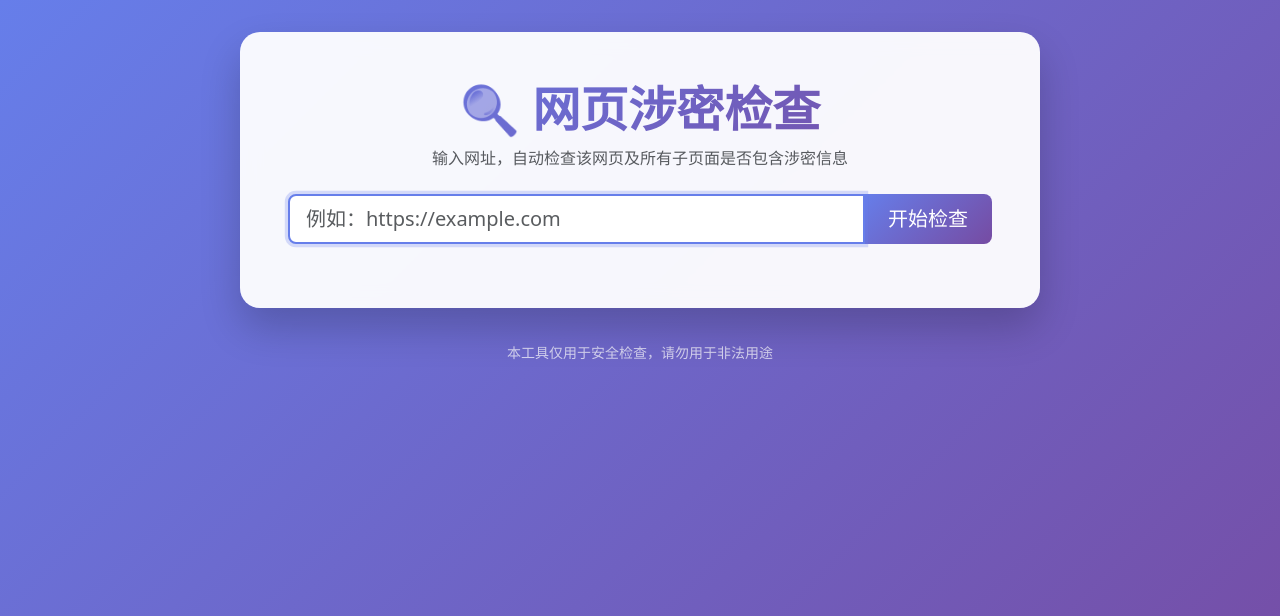
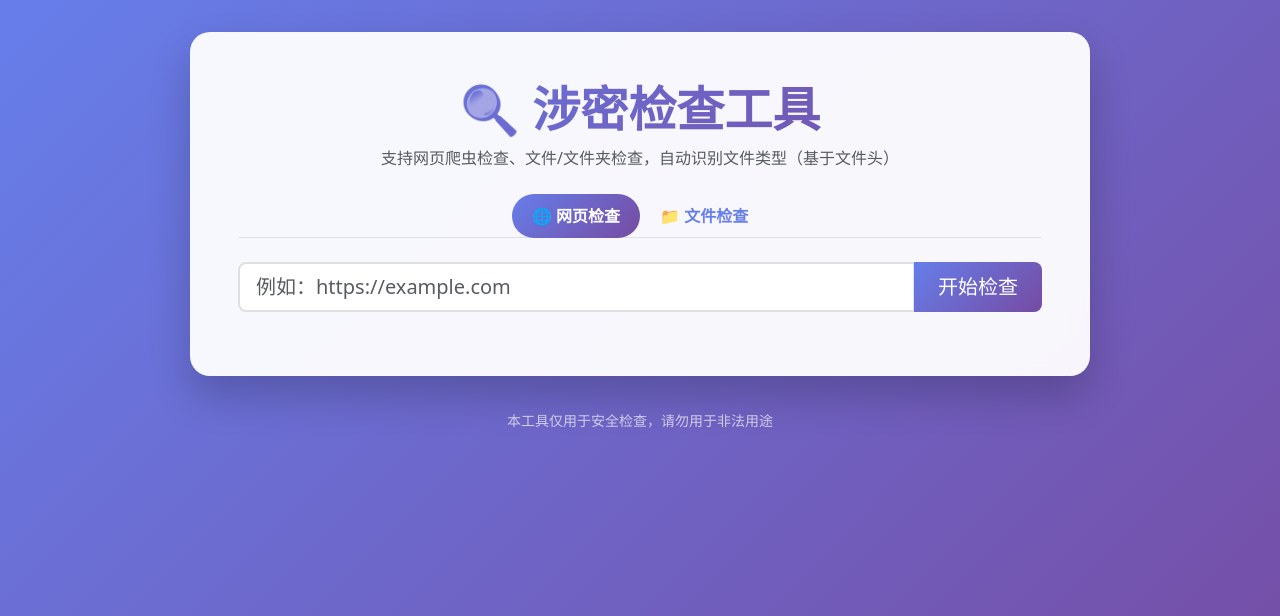
Before and after one commit to amieon/Automated-Classified-Information-Inspection, a FastAPI app: page / in a window 1280 px wide. Shown: the top 616 px of the page. Run offline with FastAPI, Linux system fonts and the light colour scheme; some libraries are stand-ins or nearby versions.

Commit message:
[feat] 加入文件检查

```diff
--- a/templates/index.html
+++ b/templates/index.html
@@ -3,11 +3,10 @@
 <head>
     <meta charset="UTF-8">
     <meta name="viewport" content="width=device-width, initial-scale=1.0">
-    <title>🔍 网页涉密检查工具</title>
+    <title>🔍 涉密检查工具</title>
     <!-- Bootstrap 5 CSS (使用国内CDN) -->
     <link href="https://cdn.bootcdn.net/ajax/libs/twitter-bootstrap/5.3.0/css/bootstrap.min.css" rel="stylesheet">
     <style>
-        /* 自定义样式 */
         body {
             background: linear-gradient(135deg, #667eea 0%, #764ba2 100%);
             min-height: 100vh;
@@ -52,13 +51,13 @@
             font-weight: 500;
             color: #667eea;
         }
-        .url-input {
+        .url-input, .path-input {
             border-radius: 30px;
             padding: 12px 20px;
             border: 2px solid #e0e0e0;
             transition: border-color 0.3s;
         }
-        .url-input:focus {
+        .url-input:focus, .path-input:focus {
             border-color: #667eea;
             box-shadow: 0 0 0 0.2rem rgba(102, 126, 234, 0.25);
         }
@@ -83,21 +82,74 @@
             color: rgba(255,255,255,0.7);
             margin-top: 2rem;
         }
+        .nav-tabs .nav-link {
+            color: #667eea;
+            font-weight: 600;
+            border: none;
+            padding: 10px 20px;
+        }
+        .nav-tabs .nav-link.active {
+            color: white;
+            background: linear-gradient(135deg, #667eea 0%, #764ba2 100%);
+            border-radius: 30px;
+        }
+        .tab-content {
+            margin-top: 1.5rem;
+        }
+        .file-upload-area {
+            border: 2px dashed #667eea;
+            border-radius: 20px;
+            padding: 2rem;
+            text-align: center;
+            background: #f8f9ff;
+            transition: all 0.3s;
+        }
+        .file-upload-area:hover {
+            background: #eef0ff;
+        }
+        .file-upload-area .form-control {
+            border: none;
+            background: transparent;
+        }
+        .file-upload-area .form-control::-webkit-file-upload-button {
+            background: linear-gradient(135deg, #667eea, #764ba2);
+            color: white;
+            padding: 8px 20px;
+            border: none;
+            border-radius: 30px;
+            cursor: pointer;
+            margin-right: 10px;
+        }
+        .file-upload-area .form-control::-webkit-file-upload-button:hover {
+            opacity: 0.8;
+        }
     </style>
 </head>
 <body>
     <div class="container">
-        <!-- 主卡片 -->
-        <div class="main-card p-4 p-md-5 mx-auto" style="max-width: 800px;">
+        <div class="main-card p-4 p-md-5 mx-auto" style="max-width: 900px;">
             <div class="text-center mb-4">
                 <h1 class="display-5 fw-bold" style="background: linear-gradient(135deg, #667eea, #764ba2); -webkit-background-clip: text; -webkit-text-fill-color: transparent;">
-                    🔍 网页涉密检查
+                    🔍 涉密检查工具
                 </h1>
-                <p class="text-muted">输入网址，自动检查该网页及所有子页面是否包含涉密信息</p>
+                <p class="text-muted">支持网页爬虫检查、文件/文件夹检查，自动识别文件类型（基于文件头）</p>
             </div>
 
-            <!-- 表单 -->
-            <form id="checkForm" action="/check/web" method="POST" target="resultFrame">
+            <!-- 选项卡导航 -->
+            <ul class="nav nav-tabs justify-content-center" id="checkTabs" role="tablist">
+                <li class="nav-item" role="presentation">
+                    <button class="nav-link active" id="web-tab" data-bs-toggle="tab" data-bs-target="#web-check" type="button" role="tab" aria-controls="web-check" aria-selected="true">🌐 网页检查</button>
+                </li>
+                <li class="nav-item" role="presentation">
+                    <button class="nav-link" id="file-tab" data-bs-toggle="tab" data-bs-target="#file-check" type="button" role="tab" aria-controls="file-check" aria-selected="false">📁 文件检查</button>
+                </li>
+            </ul>
+
+            <!-- 选项卡内容 -->
+            <div class="tab-content" id="checkTabsContent">
+                <!-- 网页检查标签页 -->
+                <div class="tab-pane fade show active" id="web-check" role="tabpanel" aria-labelledby="web-tab">
+                    <form id="webForm" action="/check/web" method="POST" target="resultFrame">
                         <div class="input-group input-group-lg mb-3">
                             <input type="text" name="url" class="form-control url-input" placeholder="例如：https://example.com" required>
                             <button type="submit" class="btn check-btn text-white px-4">
@@ -105,6 +157,43 @@
                             </button>
                         </div>
                     </form>
+                </div>
+
+                <!-- 文件检查标签页 -->
+                <div class="tab-pane fade" id="file-check" role="tabpanel" aria-labelledby="file-tab">
+                    <!-- 方式1：输入路径 -->
+                    <div class="mb-4">
+                        <h5 class="text-muted">🔹 输入文件/文件夹路径</h5>
+                        <form id="pathForm" action="/check/file/path" method="POST" target="resultFrame">
+                            <div class="input-group input-group-lg mb-3">
+                                <input type="text" name="path" class="form-control path-input" placeholder="例如：C:\Users\ASUS\Desktop\test" required>
+                                <button type="submit" class="btn check-btn text-white px-4">
+                                    <i class="bi bi-folder-check"></i> 检查路径
+                                </button>
+                            </div>
+                        </form>
+                    </div>
+
+                    <!-- 方式2：上传文件/文件夹 -->
+                    <div>
+                        <h5 class="text-muted">🔹 上传文件或文件夹（支持 Chrome/Edge 等浏览器）</h5>
+                        <form id="uploadForm" action="/check/file/upload" method="POST" enctype="multipart/form-data" target="resultFrame">
+                            <div class="file-upload-area">
+                                <div class="mb-2">
+                                    <i class="bi bi-cloud-upload" style="font-size: 2rem; color: #667eea;"></i>
+                                    <p class="mt-1">点击选择文件或拖拽文件夹到此区域</p>
+                                </div>
+                                <input type="file" name="files" class="form-control" multiple webkitdirectory required>
+                            </div>
+                            <div class="text-center mt-3">
+                                <button type="submit" class="btn check-btn text-white px-4">
+                                    <i class="bi bi-upload"></i> 上传并检查
+                                </button>
+                            </div>
+                        </form>
+                    </div>
+                </div>
+            </div>
 
             <!-- 加载动画 -->
             <div id="loading" class="text-center py-4" style="display: none;">
@@ -119,9 +208,9 @@
                 <iframe id="resultFrame" name="resultFrame" style="width:100%; border:none; min-height: 300px;"></iframe>
             </div>
 
-            <!-- 错误提示占位（如果iframe内容为空） -->
+            <!-- 错误提示 -->
             <div id="errorPlaceholder" class="alert alert-danger mt-3" style="display: none;">
-                出错了，请检查网址是否正确。
+                出错了，请检查输入是否正确。
             </div>
         </div>
 
@@ -130,31 +219,33 @@
         </div>
     </div>
 
-    <!-- Bootstrap 5 JS -->
+    <!-- Bootstrap 5 JS (依赖 Popper) -->
     <script src="https://cdn.bootcdn.net/ajax/libs/twitter-bootstrap/5.3.0/js/bootstrap.bundle.min.js"></script>
-    <!-- 处理表单提交与iframe加载 -->
     <script>
-        const form = document.getElementById('checkForm');
+        // 获取所有表单、加载动画、结果容器等
+        const forms = document.querySelectorAll('form'); // webForm, pathForm, uploadForm
         const loading = document.getElementById('loading');
         const resultContainer = document.getElementById('resultContainer');
         const resultFrame = document.getElementById('resultFrame');
         const errorPlaceholder = document.getElementById('errorPlaceholder');
 
-        // 表单提交时显示加载动画，隐藏旧的iframe
+        // 为所有表单绑定提交事件（统一处理 loading 和结果显示）
+        forms.forEach(form => {
             form.addEventListener('submit', function(e) {
-            // 不阻止默认提交，因为action指向后端，target为iframe
+                // 显示加载，隐藏之前的错误和结果
                 loading.style.display = 'block';
                 resultContainer.style.display = 'none';
                 errorPlaceholder.style.display = 'none';
-            // 清除旧iframe内容（如果有）
+                // 清空 iframe 旧内容
                 resultFrame.srcdoc = '';
+                // 注意：不阻止默认提交，因为表单会提交到 iframe
+            });
         });
 
-        // 监听iframe加载完成事件
+        // 监听 iframe 加载完成事件
         resultFrame.addEventListener('load', function() {
             loading.style.display = 'none';
             try {
-                // 检查iframe内是否有内容（通过body长度）
                 const iframeDoc = resultFrame.contentDocument || resultFrame.contentWindow.document;
                 const bodyContent = iframeDoc.body ? iframeDoc.body.innerHTML.trim() : '';
                 if (bodyContent.length > 0) {
@@ -169,15 +260,14 @@
                     errorPlaceholder.style.display = 'block';
                 }
             } catch (e) {
-                // 跨域或其他错误
-                resultContainer.style.display = 'block'; // 仍显示iframe，但可能看不到内容
+                // 跨域或其他错误（同源下一般不会）
+                resultContainer.style.display = 'block';
                 errorPlaceholder.style.display = 'none';
             }
         });
 
-        // 当页面加载完成时调整iframe高度（如果有预加载内容）
+        // 页面加载完成后调整 iframe 高度（如果有预加载内容）
         window.addEventListener('load', function() {
-            // 如果有初始化内容，可以在这里调整高度
             try {
                 const iframeDoc = resultFrame.contentDocument || resultFrame.contentWindow.document;
                 if (iframeDoc && iframeDoc.body) {
@@ -186,8 +276,18 @@
             } catch(e) {}
         });
 
-        // 可选：按Enter键自动聚焦输入框
-        document.querySelector('.url-input').focus();
+        // 切换标签页时自动清空结果（可选）
+        document.querySelectorAll('[data-bs-toggle="tab"]').forEach(tab => {
+            tab.addEventListener('shown.bs.tab', function (e) {
+                // 切换标签时隐藏之前的检查结果，但保留 iframe 内容（用户可能想保留）
+                // 可酌情选择
+                // 这里简单实现：切换后清空 iframe 内容并隐藏结果
+                resultFrame.srcdoc = '';
+                resultContainer.style.display = 'none';
+                errorPlaceholder.style.display = 'none';
+                loading.style.display = 'none';
+            });
+        });
     </script>
 </body>
 </html>
```
Lines whose indentation alone changed are shown as unchanged.
